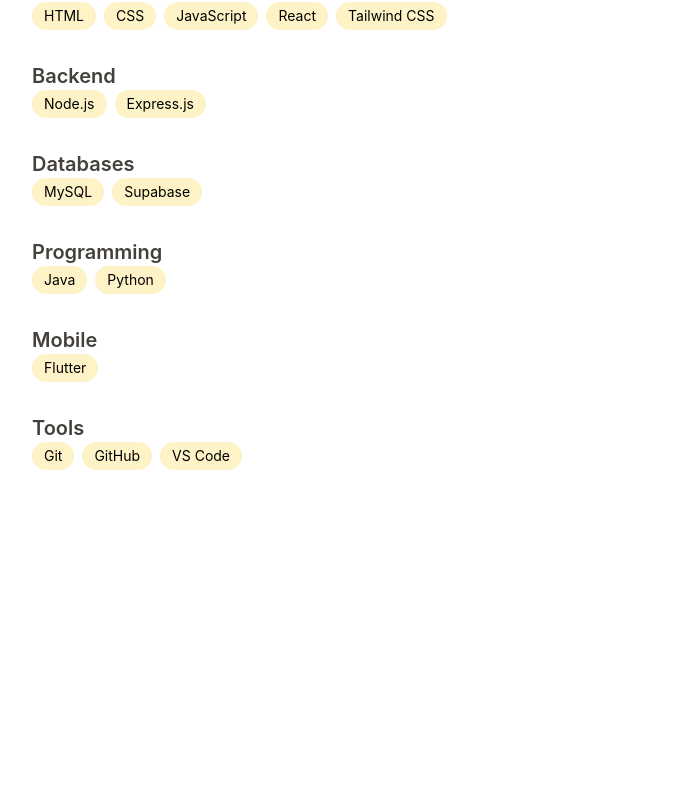
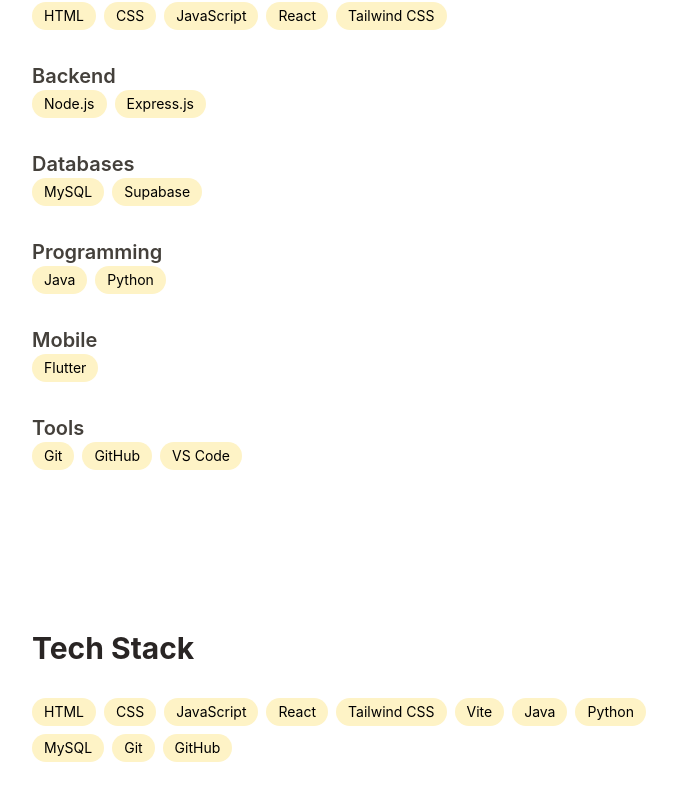
Before and after one commit to Cymrc/portfolio, a React (Vite) app: page / in a window 1280 px wide. Shown: the part 1369-2169 px from the top of the page, without its empty margins (272-949 px from the left). Before the commit the page ends 1919 px from the top, so only its background shows below. Built offline with nearby package versions, Linux system fonts and the light colour scheme.

Commit message:
refactor: rename SkillBadge to Badge

```diff
--- a/src/App.jsx
+++ b/src/App.jsx
@@ -2,6 +2,7 @@
 import Hero from "./components/sections/Hero";
 import About from "./components/sections/About";
 import Skills from "./components/sections/Skills";
+import TechStack from "./components/sections/TechStack";
 
 function App() {
   return (
@@ -12,6 +13,7 @@
         <Hero />
         <About />
         <Skills />
+        <TechStack />
       </main>
     </>
   );
--- a/src/components/sections/Skills.jsx
+++ b/src/components/sections/Skills.jsx
@@ -1,5 +1,5 @@
 import { skills } from "../../data/skills";
-import SkillBadge from "../ui/SkillBadge";
+import Badge from "../ui/Badge";
 
 function Skills() {
   return (
@@ -15,7 +15,7 @@
 
             <div className="flex flex-wrap gap-2">
               {categoryGroup.items.map((skill) => (
-                <SkillBadge key={skill.name} name={skill.name} />
+                <Badge key={skill.name} name={skill.name} />
               ))}
             </div>
           </div>
--- /dev/null
+++ b/src/components/sections/TechStack.jsx
@@ -0,0 +1,20 @@
+import { techStack } from "../../data/techStack";
+import SkillBadge from "../ui/Badge";
+
+function TechStack() {
+  return (
+    <section id="tech-stack" className="px-4 py-20">
+      <div className="max-w-2xl mx-auto flex flex-col gap-8">
+        <h2 className="text-3xl font-bold text-stone-800">Tech Stack</h2>
+
+        <div className="flex flex-wrap gap-2">
+          {techStack.map((tech) => (
+            <SkillBadge key={tech.name} name={tech.name} />
+          ))}
+        </div>
+      </div>
+    </section>
+  );
+}
+
+export default TechStack;
--- a/src/components/ui/SkillBadge.jsx
+++ b/src/components/ui/Badge.jsx
@@ -1,7 +1,7 @@
-function SkillBadge({ name }) {
+function Badge({ name }) {
   return (
     <span className="bg-amber-100 text-sm px-3 py-1 rounded-full">{name}</span>
   );
 }
 
-export default SkillBadge;
+export default Badge;
--- /dev/null
+++ b/src/data/techStack.js
@@ -0,0 +1,13 @@
+export const techStack = [
+  { name: "HTML" },
+  { name: "CSS" },
+  { name: "JavaScript" },
+  { name: "React" },
+  { name: "Tailwind CSS" },
+  { name: "Vite" },
+  { name: "Java" },
+  { name: "Python" },
+  { name: "MySQL" },
+  { name: "Git" },
+  { name: "GitHub" },
+];
```
Also changed, not shown: 1 other file (tests, documents, lock files or other folders).
